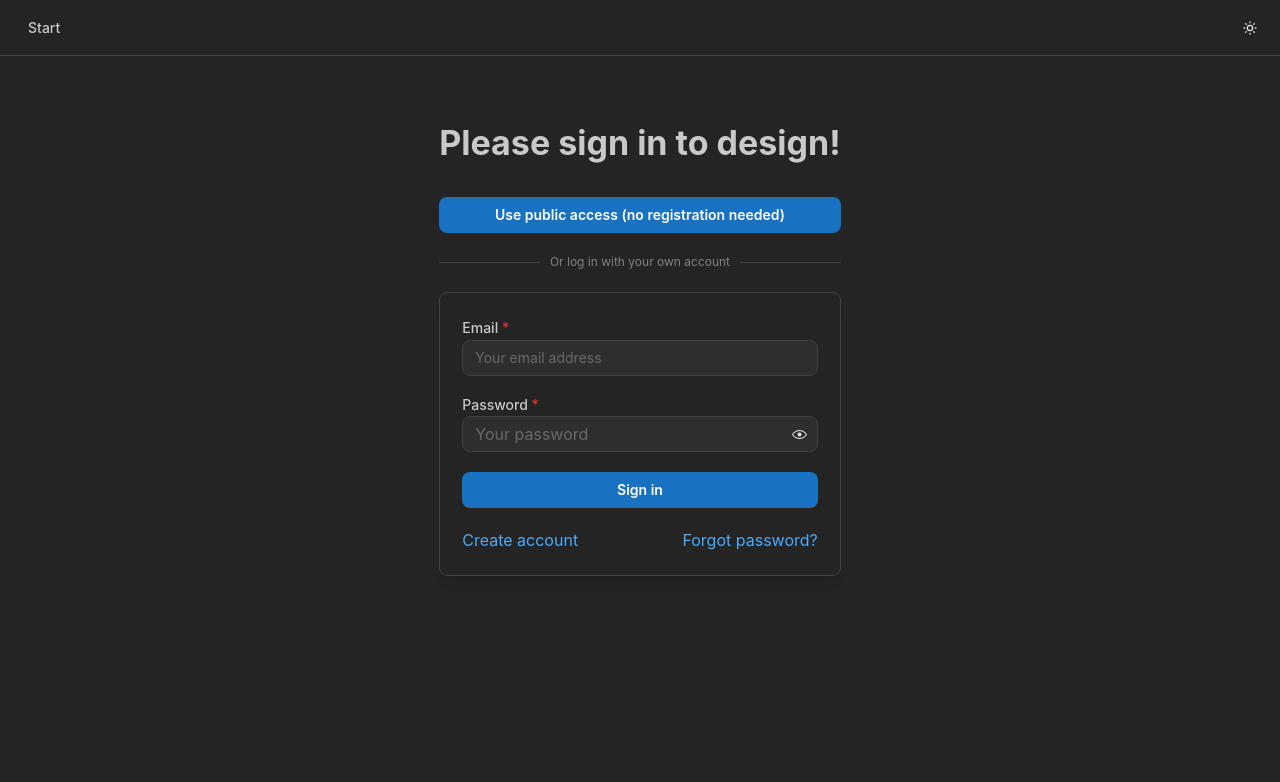
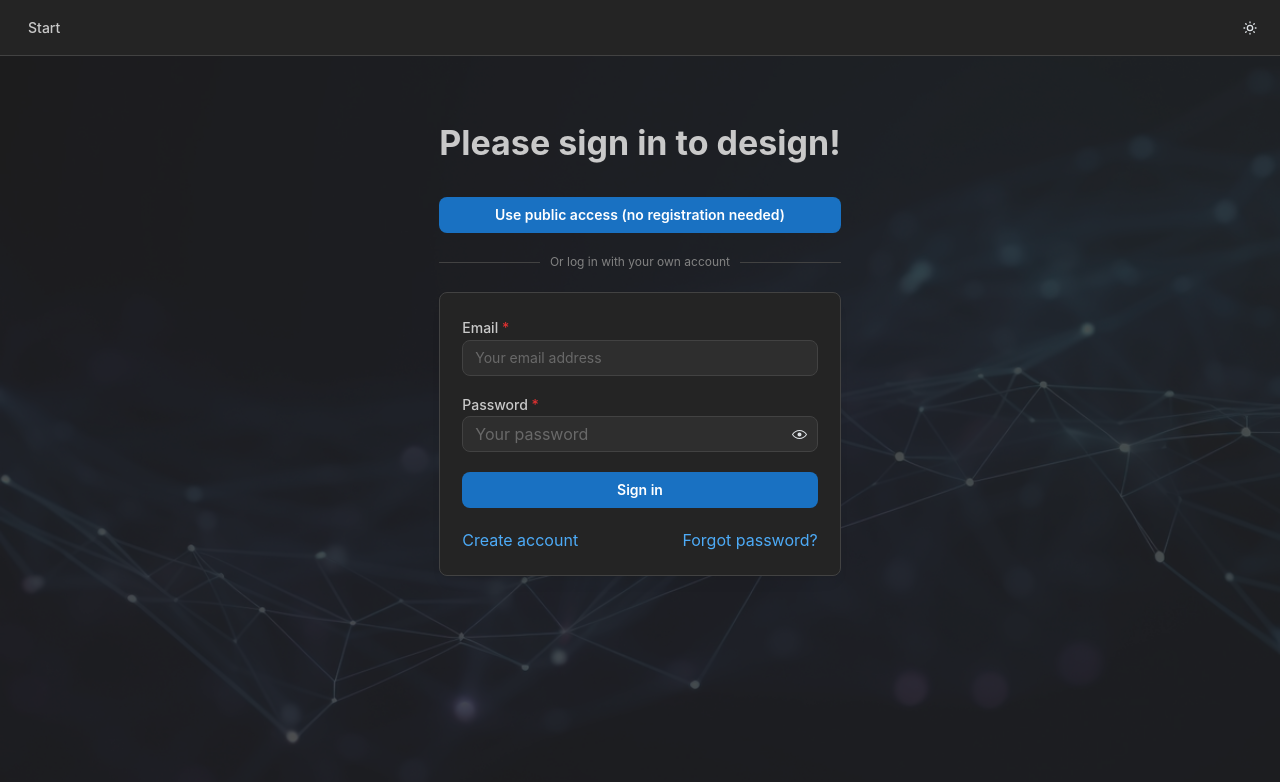
Before and after one commit to evedesignbio/evedesign-ui, a React (Vite) app: page / in a window 1280 px wide. Shown: the top 782 px of the page. Built offline with nearby package versions, Linux system fonts and the light colour scheme; what molstar would draw is missing.

Commit message:
add background on start page

```diff
--- a/src/pages/submission/index.tsx
+++ b/src/pages/submission/index.tsx
@@ -11,6 +11,7 @@ import { DesignSpecInput } from "./designspec.tsx";
 import { useSession } from "../../context/SessionContext.tsx";
 import { AuthenticationForm } from "../../features/auth";
 import { useHashLocation } from "wouter/use-hash-location";
+import imgUrl from "../../assets/background_image.jpg";
 
 export const SubmissionPage = () => {
   // login session
@@ -102,8 +103,28 @@ export const SubmissionPage = () => {
   }
 
   return (
-    <Container size="sm" pt="xl">
-      <Stack>{render}</Stack>
-    </Container>
+    <>
+      {targetSeq === null ? (
+        <div
+          style={{
+            position: "absolute",
+            top: 55,
+            left: 0,
+            right: 0,
+            bottom: 0,
+            backgroundImage: `url(${imgUrl})`,
+            opacity: 0.2,
+            backgroundAttachment: "fixed",
+            backgroundPosition: "center",
+            backgroundRepeat: "no-repeat",
+            backgroundSize: "cover",
+            zIndex: -1,
+          }}
+        />
+      ) : null}
+      <Container size="sm" pt="xl">
+        <Stack>{render}</Stack>
+      </Container>
+    </>
   );
 };
```
Also changed, not shown: src/assets/background_image.jpg (added).
